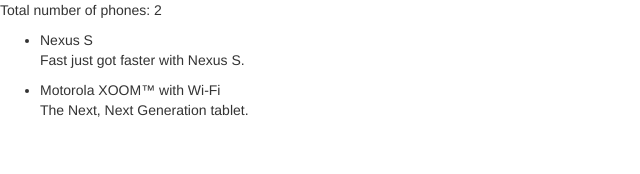
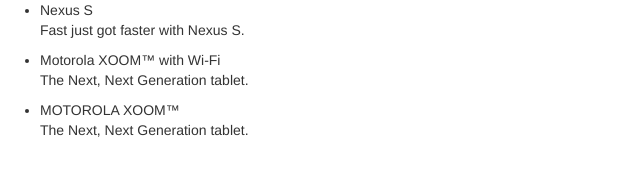
Before and after one commit to bruno78/phone-catalog-app, a website: page app/index.html in a window 1280 px wide. Shown: the whole page, without its empty margins (0-640 px from the left). Drawn offline with nearby package versions, Linux system fonts and the light colour scheme.

Commit message:
Add controller

```diff
--- /dev/null
+++ b/app/app.js
@@ -0,0 +1,18 @@
+// Define the 'phonecatApp' module
+var phonecatApp = angular.module('phonecatApp', []);
+
+// Define the 'PhoneListcontroller' controller on the 'phonecatApp' module
+phonecatApp.controller('PhoneListController', function PhoneListController($scope) {
+  $scope.phones = [
+    {
+      name: 'Nexus S',
+      snippet: 'Fast just got faster with Nexus S.'
+    }, {
+      name: 'Motorola XOOM™ with Wi-Fi',
+      snippet: 'The Next, Next Generation tablet.'
+    }, {
+      name: 'MOTOROLA XOOM™',
+      snippet: 'The Next, Next Generation tablet.'
+    }
+  ];
+});
--- a/app/index.html
+++ b/app/index.html
@@ -1,27 +1,20 @@
 <!doctype html>
-<html lang="en" ng-app>
+<html lang="en" ng-app="phonecatApp">
   <head>
     <meta charset="utf-8">
     <title>My HTML File</title>
     <link rel="stylesheet" href="bower_components/bootstrap/dist/css/bootstrap.css" />
     <script src="bower_components/angular/angular.js"></script>
+    <script src="app.js"></script>
   </head>
-  <body>
+  <body ng-controller="PhoneListController">
 
-    <p>Total number of phones: 2</p>
     <ul>
-      <li>
-        <span>Nexus S</span>
-        <p>
-          Fast just got faster with Nexus S.
-        </p>
+      <li ng-repeat="phone in phones">
+        <span>{{phone.name}}</span>
+        <p>{{phone.snippet}}</p>
       </li>
-      <li>
-        <span>Motorola XOOM™ with Wi-Fi</span>
-        <p>
-          The Next, Next Generation tablet.
-        </p>
-      </li>
+
     </ul>
 
   </body>
```
